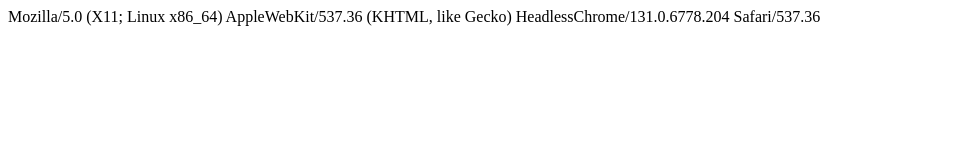
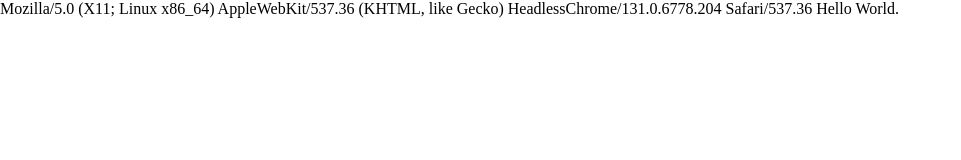
Before and after one commit to diagramatics/AIT-risevision, a plain HTML site: page browser-test.html in a window 1280 px wide. Shown: the whole page, without its empty margins (0-961 px from the left). Drawn offline with Linux system fonts and the light colour scheme.

Commit message:
Update browser-test.html

```diff
--- a/browser-test.html
+++ b/browser-test.html
@@ -2,9 +2,10 @@
 <html>
 <head>
 </head>
-<body>
+<body style="width:100%;height:100%;overflow:hidden;margin:0;background:white;">
   <script>
     document.write(navigator.userAgent);
   </script>
+  Hello World.
 </body>
 </html>
```
